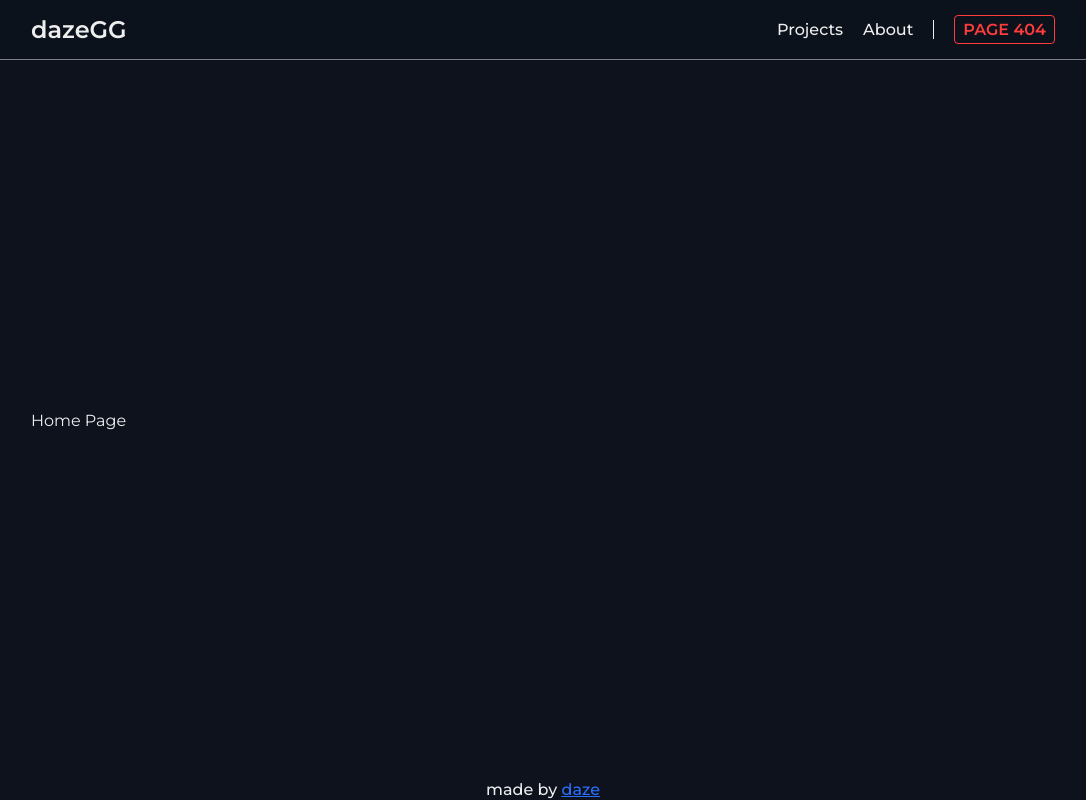
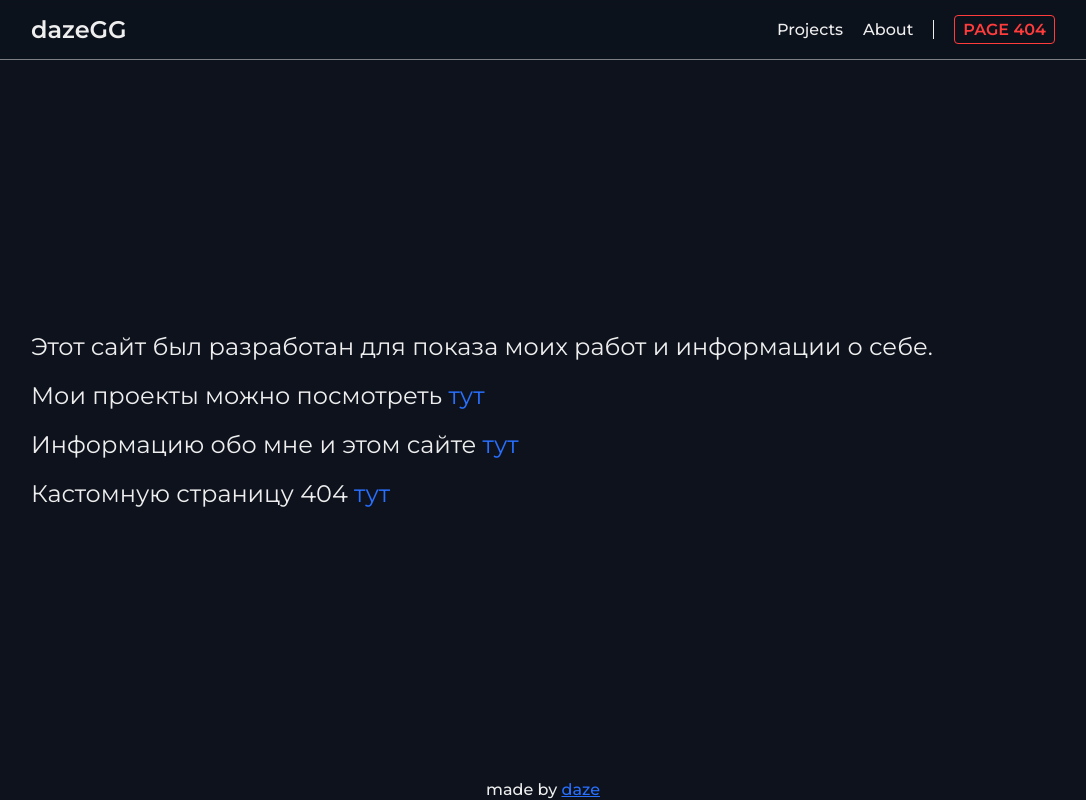
Before and after one commit to dazeGG/Portfolio, a React (Create React App) app: page / in a window 1280 px wide. Before the commit this address had no page. Shown: the whole page, without its empty margins (97-1183 px from the left). Built offline with nearby package versions, Linux system fonts and the light colour scheme.

Commit message:
+content to home

```diff
--- a/src/pages/Home.jsx
+++ b/src/pages/Home.jsx
@@ -1,8 +1,23 @@
 import React from "react";
+import { Link } from "react-router-dom";
+import style from "./styles/Home.module.scss";
 
 const Home = () => {
   document.title = "daze | Home";
-  return <>Home Page</>;
+  return (
+    <div className={style.content}>
+      <p>Этот сайт был разработан для показа моих работ и информации о себе.</p>
+      <p>
+        Мои проекты можно посмотреть <Link to="/projects">тут</Link>
+      </p>
+      <p>
+        Информацию обо мне и этом сайте <Link to="/about">тут</Link>
+      </p>
+      <p>
+        Кастомную страницу 404 <Link to="/404">тут</Link>
+      </p>
+    </div>
+  );
 };
 
 export default Home;
--- /dev/null
+++ b/src/pages/styles/Home.module.scss
@@ -0,0 +1,16 @@
+@import "../../utils/colors.scss";
+
+.content {
+  display: flex;
+  flex-direction: column;
+  gap: 20px;
+
+  > p {
+    font-size: 24px;
+
+    > a {
+      color: $blue;
+      text-decoration: none;
+    }
+  }
+}
```
